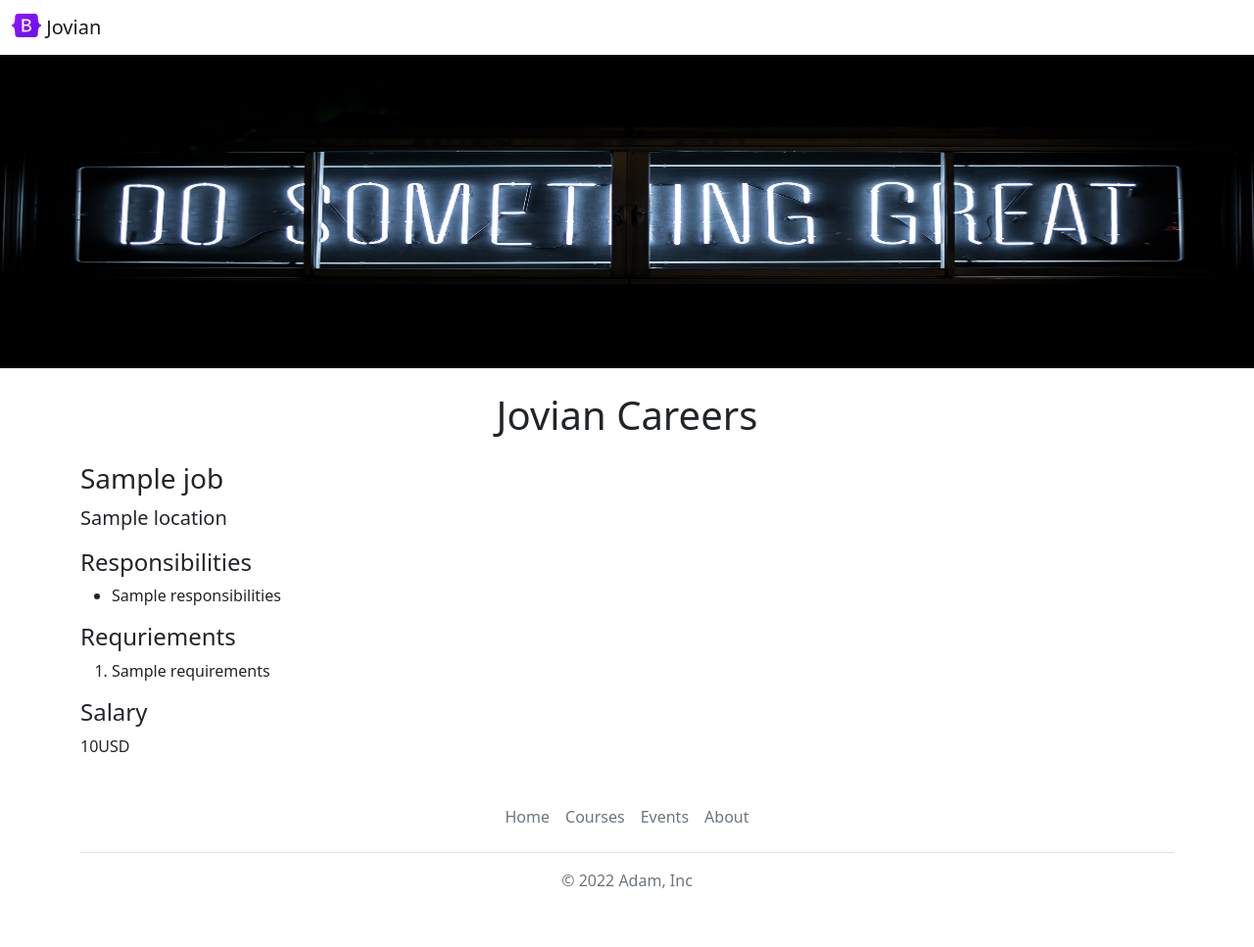
After one commit to radamhu/jovian-careers-website-v2, a Flask app: template templates/jobpage.html in a window 1280 px wide. The commit adds this page. Shown: the whole page at 98% size. Run offline with Flask 2, Linux system fonts and the light colour scheme; the template is opened without the code that fills it: most values are stand-ins (such as "Sample title", 1, 10 or a date in 2020).

Commit message:
dynamic pages for each job

```diff
--- a/app.py
+++ b/app.py
@@ -1,5 +1,5 @@
 from flask import Flask, render_template, jsonify
-from database import load_jobs_from_db
+from database import load_jobs_from_db, load_job_from_db
 
 app = Flask(__name__)
 
@@ -9,12 +9,22 @@ def hello_jovian():
   # jobs = jobs : az első jobs vairable amit a home.html-ben használunk
   # a második jobs az pedig jobs = load_...
   return render_template('home.html',
-                          jobs=jobs,
-                          company_name='Jovian')
+                          jobs=jobs)
 @app.route("/api/jobs")
 def list_jobs():
   jobs = load_jobs_from_db()
   return jsonify(jobs)
 
+@app.route("/job/<id>")
+def show_job(id):
+  job = load_job_from_db(id)
+  # return jsonify(job)
+
+  if not job:
+    return "Not found", 404
+
+  return render_template('jobpage.html',
+                        job=job)
+
 if __name__ == "__main__":
   app.run(host='0.0.0.0', debug=True)
--- /dev/null
+++ b/templates/banner.html
@@ -0,0 +1,9 @@
+<style>
+  #banner {
+    height: 360px;
+    width: 100%;
+    object-fit: 100%;
+    margin-bottom: 16px;
+  }
+</style>
+<img class="img-fluid" id="banner" src="https://jovian-careers-website.radamhu.repl.co/static/banner.jpg" style="height:320px">
--- /dev/null
+++ b/templates/bootstrap.html
@@ -0,0 +1,3 @@
+<meta charset="utf-8">
+<meta name="viewport" content="width=device-width, initial-scale=1">
+<link href="https://cdn.jsdelivr.net/npm/bootstrap@5.2.0/dist/css/bootstrap.min.css" rel="stylesheet" integrity="sha384-gH2yIJqKdNHPEq0n4Mqa/HGKIhSkIHeL5AyhkYV8i59U5AR6csBvApHHNl/vI1Bx" crossorigin="anonymous">
--- a/templates/jobitem.html
+++ b/templates/jobitem.html
@@ -16,7 +16,7 @@
     {% endif %}
   </div>
   <div class="col-3 padding-right:16px">
-    <a href="mailto:hello@maki.hu?subject=Application for {{job['title']}}" type="button" class="btn btn-outline-primary">Apply</a>
+    <a href="/job/{{ job['id'] }}" type="button" class="btn btn-outline-primary">Apply</a>
   </div>
 
 </div>
--- /dev/null
+++ b/templates/jobpage.html
@@ -0,0 +1,34 @@
+<!DOCTYPE html>
+<html lang="hu">
+
+<head>
+  <title>{{ job.title }} - Jovian Careers</title>
+  {% include 'bootstrap.html' %}
+</head>
+
+<body>
+  {% include 'nav.html' %}
+  {% include 'banner.html' %}
+  <div class="container">
+    <h1 class="text-center mt-2 mb-4">Jovian Careers</h1>
+    <h3 class="mb-2">{{ job.title }}</h3>
+    <p class="lead mt-0">{{ job.location }}</p>
+    <h4>Responsibilities</h4>
+    <ul>
+      {% for line in job.responsibilities.split("\n") %}
+      <li>{{ line }}</li>
+      {% endfor %}
+    </ul>
+    <h4>Requriements</h4>
+    <ol>
+      {% for line in job.requirements.split("\n") %}
+      <li>{{ line }}</li>
+      {% endfor %}
+    </ol>
+    <h4>Salary</h4>
+    <p>{{ job.salary }}{{ job.currency }}</p>
+  </div>
+  {% include 'footer.html' %}
+</body>
+
+</html>
--- a/templates/nav.html
+++ b/templates/nav.html
@@ -1,6 +1,6 @@
 <nav class="navbar shadow-sm fixed-top bg-white">
   <div class="container-fluid">
-    <a class="navbar-brand" href="#">
+    <a class="navbar-brand" href="/">
       <img src="/static/logo.svg" alt="Logo" width="30" height="24" class="d-inline-block align-text-top">
       Jovian
     </a>
```
Also changed, not shown: database.py (+12 -0 lines), templates/home.html (+3 -13 lines).
